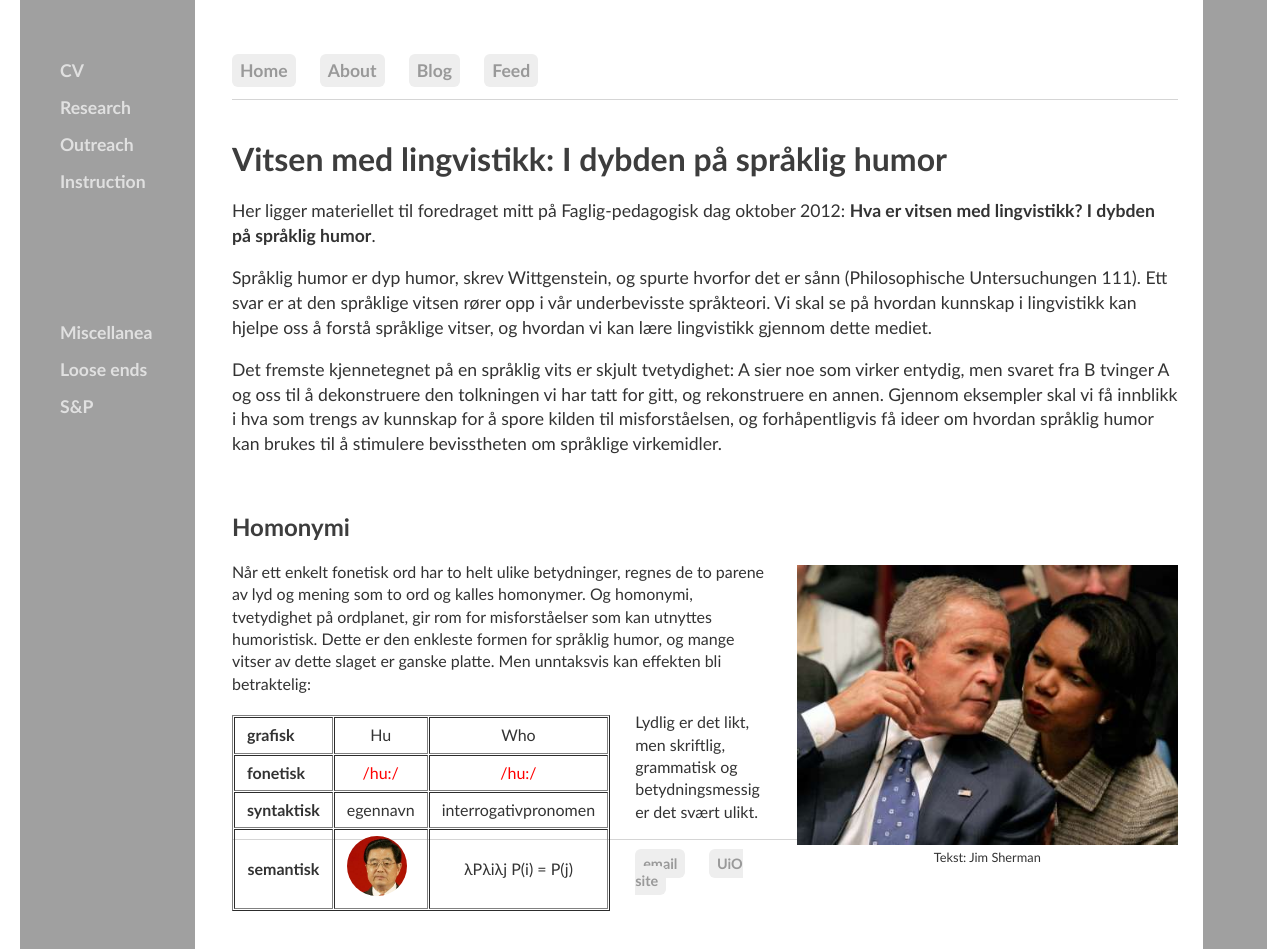
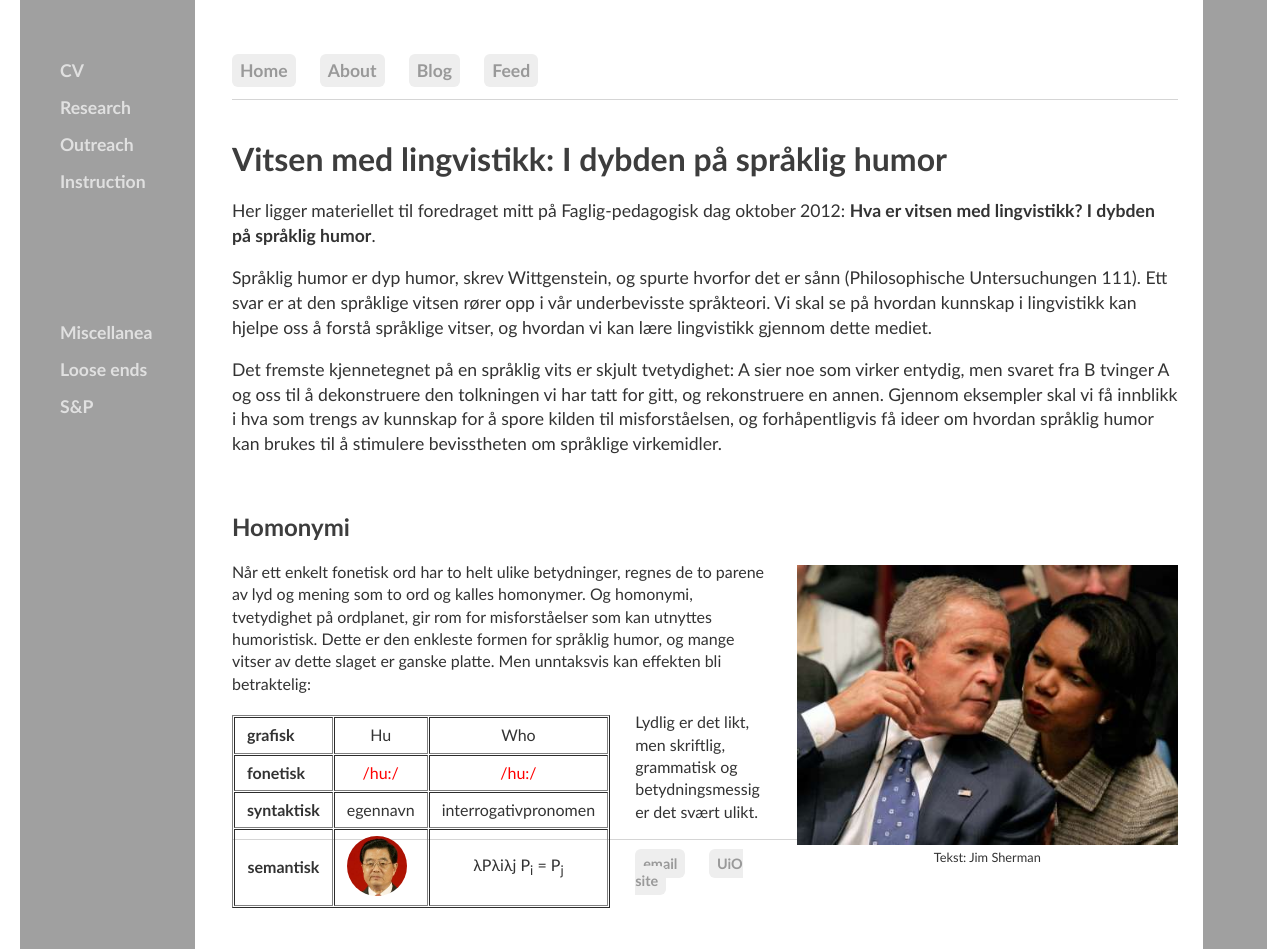
Before and after one commit to kjelljs/kjelljs.github.io, a Jekyll site: the page built from dissemination/vitsen.html, in a window 1280 px wide and 949 px high. Built offline with Jekyll 4.4.1, drawn with Linux system fonts in a browser that asks for light colours.

Commit message:
Update vitsen.html

```diff
--- a/dissemination/vitsen.html
+++ b/dissemination/vitsen.html
@@ -35,7 +35,7 @@
 .circular--landscape img {
   width: auto;
   height: 100%;
-  margin-left: -4px;
+  margin-left: -8px;
 }
 
 </style>
@@ -71,9 +71,9 @@
 		</tr>
 		<tr>
 			<th scope="col">semantisk</th>
-			<td>	<div class="circular--landscape">
+			<td style="padding-bottom: 3px">	<div class="circular--landscape">
 				<img src="/pics/hu.jpg"></div></td>
-			<td style="text-align: center">λPλiλj P(i) = P(j)</td>
+			<td style="text-align: center">λPλiλj P<sub>i</sub> = P<sub>j</sub></td>
 		</tr>
 	</tbody>
 </table></figure></div>
```
